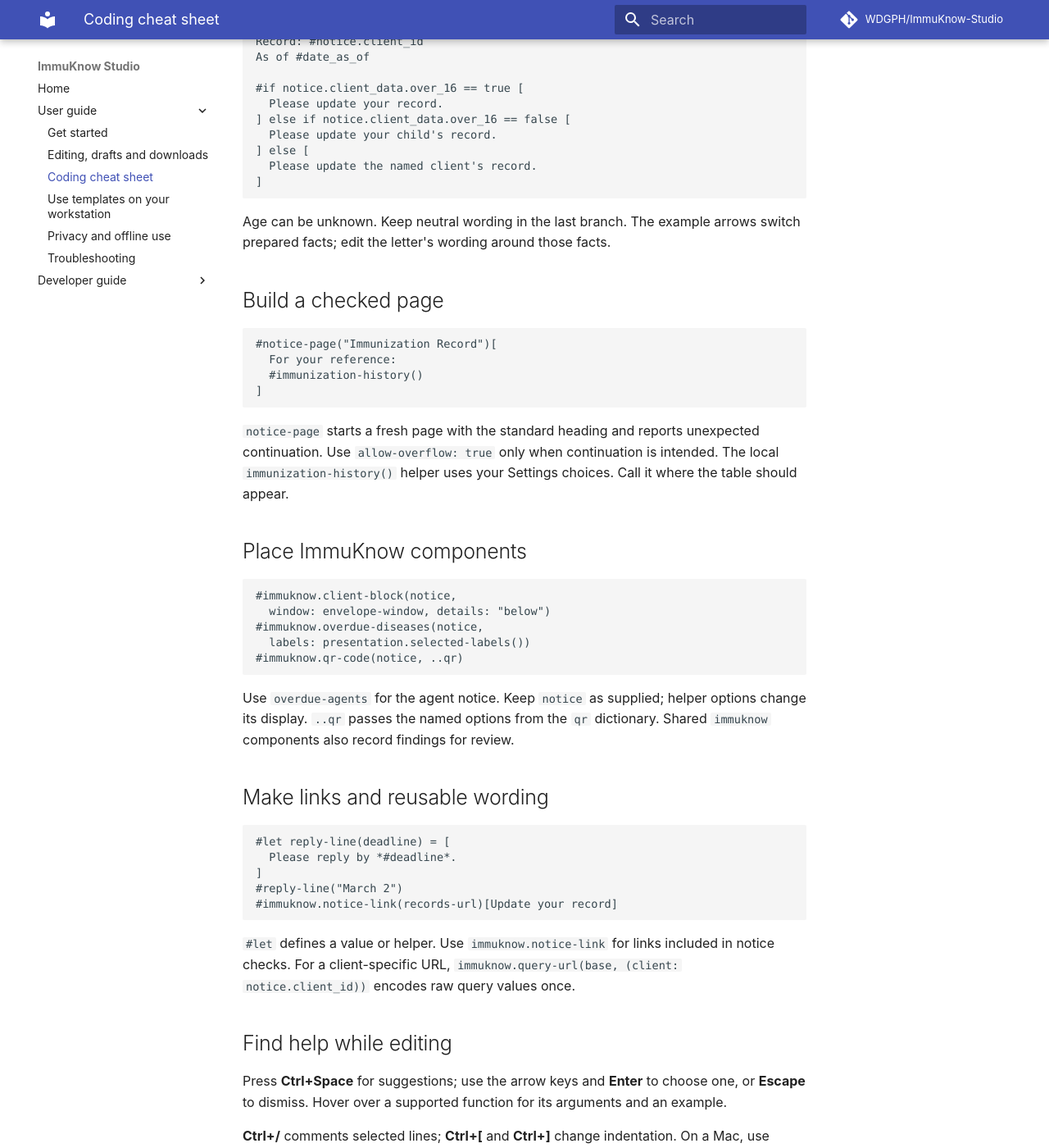
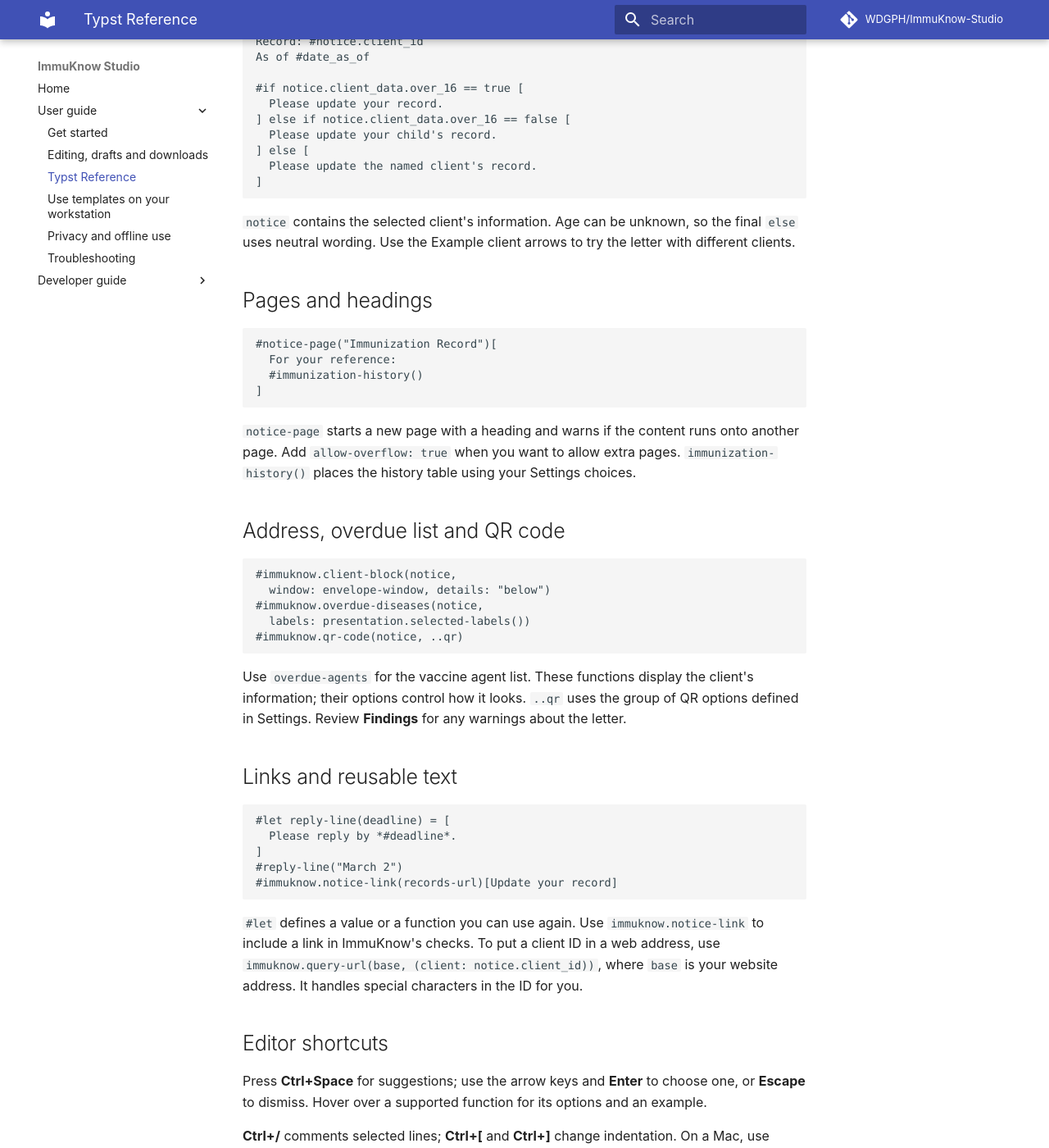
Before and after one commit to WDGPH/ImmuKnow-Studio, an MkDocs documentation site: the page built from docs/coding-cheatsheet.md, in a window 1280 px wide and 1400 px high, scrolled down 636 px. Shown: the whole window at 82% size. Built offline with MkDocs 1.6.1 and Material for MkDocs 9.7.7, drawn with Linux system fonts in a browser that asks for light colours; comment, search, counter and statistics services are not loaded; some of the changed text lies outside the part shown.

Commit message:
Move Typst Reference to the header and simplify its wording

```diff
--- a/docs/coding-cheatsheet.md
+++ b/docs/coding-cheatsheet.md
@@ -1,9 +1,10 @@
-<!-- Shared with Studio's offline coding cheat sheet. Keep this content as HTML
+<!-- Shared with Studio's offline Typst Reference. Keep this content as HTML
      so the manual and the dialog use the same examples without a Markdown parser. -->
-<h1 id="coding-cheatsheet-title">Typst and ImmuKnow coding cheat sheet</h1>
-<p>Use these patterns in <strong>Template</strong> with the supplied Settings import
-and <code>#show: notice-style</code>. Keep those opening lines: Settings supplies
-the prepared <code>notice</code>, dates and helpers used below.</p>
+<h1 id="coding-cheatsheet-title">Typst Reference</h1>
+<p>Examples for editing ImmuKnow letters. Keep the opening
+<code>#import "settings.typ": *</code> and <code>#show: notice-style</code>
+lines in <strong>Template</strong>. They provide the client information,
+dates and page settings used below.</p>
 
 <div class="coding-cheatsheet-grid">
 <section>
@@ -21,7 +22,7 @@ at sign, and <code>\#</code> for a literal hash.</p>
 </section>
 
 <section>
-<h2>Use client facts and wording</h2>
+<h2>Client information</h2>
 <pre><code>Record: #notice.client_id
 As of #date_as_of
 
@@ -32,53 +33,56 @@ As of #date_as_of
 ] else [
   Please update the named client's record.
 ]</code></pre>
-<p>Age can be unknown. Keep neutral wording in the last branch. The example
-arrows switch prepared facts; edit the letter's wording around those facts.</p>
+<p><code>notice</code> contains the selected client's information.
+Age can be unknown, so the final <code>else</code> uses neutral wording.
+Use the Example client arrows to try the letter with different clients.</p>
 </section>
 
 <section>
-<h2>Build a checked page</h2>
+<h2>Pages and headings</h2>
 <pre><code>#notice-page("Immunization Record")[
   For your reference:
   #immunization-history()
 ]</code></pre>
-<p><code>notice-page</code> starts a fresh page with the standard heading and
-reports unexpected continuation. Use <code>allow-overflow: true</code> only when
-continuation is intended. The local <code>immunization-history()</code> helper
-uses your Settings choices. Call it where the table should appear.</p>
+<p><code>notice-page</code> starts a new page with a heading and warns if the
+content runs onto another page. Add <code>allow-overflow: true</code> when you
+want to allow extra pages. <code>immunization-history()</code> places the history
+table using your Settings choices.</p>
 </section>
 
 <section>
-<h2>Place ImmuKnow components</h2>
+<h2>Address, overdue list and QR code</h2>
 <pre><code>#immuknow.client-block(notice,
   window: envelope-window, details: "below")
 #immuknow.overdue-diseases(notice,
   labels: presentation.selected-labels())
 #immuknow.qr-code(notice, ..qr)</code></pre>
-<p>Use <code>overdue-agents</code> for the agent notice. Keep
-<code>notice</code> as supplied; helper options change its display.
-<code>..qr</code> passes the named options from the <code>qr</code> dictionary.
-Shared <code>immuknow</code> components also record findings for review.</p>
+<p>Use <code>overdue-agents</code> for the vaccine agent list.
+These functions display the client's information; their options control how
+it looks. <code>..qr</code> uses the group of QR options defined in Settings.
+Review <strong>Findings</strong> for any warnings about the letter.</p>
 </section>
 
 <section>
-<h2>Make links and reusable wording</h2>
+<h2>Links and reusable text</h2>
 <pre><code>#let reply-line(deadline) = [
   Please reply by *#deadline*.
 ]
 #reply-line("March 2")
 #immuknow.notice-link(records-url)[Update your record]</code></pre>
-<p><code>#let</code> defines a value or helper. Use
-<code>immuknow.notice-link</code> for links included in notice checks. For a
-client-specific URL, <code>immuknow.query-url(base, (client: notice.client_id))</code>
-encodes raw query values once.</p>
+<p><code>#let</code> defines a value or a function you can use again.
+Use <code>immuknow.notice-link</code> to include a link in ImmuKnow's checks.
+To put a client ID in a web address, use
+<code>immuknow.query-url(base, (client: notice.client_id))</code>, where
+<code>base</code> is your website address. It handles special characters in
+the ID for you.</p>
 </section>
 
 <section>
-<h2>Find help while editing</h2>
+<h2>Editor shortcuts</h2>
 <p>Press <strong>Ctrl+Space</strong> for suggestions; use the arrow keys and
 <strong>Enter</strong> to choose one, or <strong>Escape</strong> to dismiss.
-Hover over a supported function for its arguments and an example.</p>
+Hover over a supported function for its options and an example.</p>
 <p><strong>Ctrl+/</strong> comments selected lines;
 <strong>Ctrl+[</strong> and <strong>Ctrl+]</strong> change indentation.
 On a Mac, use <strong>Command</strong> for these editing shortcuts; suggestions
--- a/index.html
+++ b/index.html
@@ -33,6 +33,7 @@
 </section></details>
 <button id="theme-toggle" aria-label="Switch to dark mode"></button>
 <a class="github-link" href="https://github.com/WDGPH/ImmuKnow" target="_blank" rel="noopener noreferrer" aria-label="ImmuKnow on GitHub" title="ImmuKnow on GitHub"><svg viewBox="0 0 24 24" aria-hidden="true"><path fill="currentColor" d="M12 .9a11.1 11.1 0 0 0-3.5 21.6c.6.1.8-.2.8-.5v-2.1c-3.2.7-3.9-1.4-3.9-1.4-.5-1.3-1.3-1.6-1.3-1.6-1.1-.7.1-.7.1-.7 1.2.1 1.8 1.2 1.8 1.2 1.1 1.8 2.8 1.3 3.5 1 .1-.8.4-1.3.7-1.6-2.6-.3-5.3-1.3-5.3-5.5 0-1.2.4-2.2 1.2-3-.1-.3-.5-1.5.1-3 0 0 1-.3 3.1 1.2a10.8 10.8 0 0 1 5.7 0c2.1-1.5 3.1-1.2 3.1-1.2.6 1.5.2 2.7.1 3 .8.8 1.2 1.8 1.2 3 0 4.2-2.7 5.2-5.3 5.5.4.4.8 1.1.8 2.2V22c0 .3.2.6.8.5A11.1 11.1 0 0 0 12 .9Z"/></svg></a>
+<button id="coding-cheatsheet-open" aria-haspopup="dialog"><svg viewBox="0 0 24 24" aria-hidden="true"><path d="M12 5v15M3 4h5a4 4 0 0 1 4 2 4 4 0 0 1 4-2h5v15h-5a4 4 0 0 0-4 2 4 4 0 0 0-4-2H3Z"/></svg><span>Typst Reference</span></button>
 <button id="help-open" aria-label="Start walkthrough" title="Start walkthrough" aria-haspopup="dialog"><svg viewBox="0 0 24 24" aria-hidden="true"><circle cx="12" cy="12" r="9"/><path d="M9.5 9a2.5 2.5 0 0 1 5 0c0 1.7-2.5 2-2.5 4M12 16.5h.01"/></svg></button>
 </div>
 </header>
@@ -42,7 +43,7 @@
 <section class="editor-pane" aria-label="Template source">
 <div class="pane-heading"><div class="editor-tabs" role="tablist" aria-label="Editor">
 <button id="theme-tab" role="tab" aria-selected="false" aria-controls="theme-panel" tabindex="-1" disabled><svg viewBox="0 0 24 24" aria-hidden="true" focusable="false"><path d="m14 5 5 5M4 20l4-1L20 7a2.8 2.8 0 0 0-4-4L4 15Z"/><path d="M4 15l5 5"/></svg><span>Theme</span></button><button id="template-tab" role="tab" aria-selected="true" aria-controls="editor-panel" disabled><svg viewBox="0 0 24 24" aria-hidden="true" focusable="false"><path d="M14 3H5v18h14V8Z"/><path d="M14 3v5h5M9 12h6M9 16h6"/></svg><span>Template</span></button><button id="settings-tab" role="tab" aria-selected="false" aria-controls="editor-panel" tabindex="-1" disabled><svg viewBox="0 0 24 24" aria-hidden="true" focusable="false"><path d="m9.5 3-.5 2-2 .9-1.8-.6-2.5 4.3 1.5 1.4v2l-1.5 1.4 2.5 4.3 1.8-.6 2 .9.5 2h5l.5-2 2-.9 1.8.6 2.5-4.3-1.5-1.4v-2l1.5-1.4-2.5-4.3-1.8.6-2-.9-.5-2Z"/><circle cx="12" cy="12" r="3"/></svg><span>Settings</span></button>
-</div><button id="coding-cheatsheet-open" aria-haspopup="dialog">Coding cheat sheet</button><span id="save-state" class="hint" role="status"></span></div>
+</div><span id="save-state" class="hint" role="status"></span></div>
 <div id="settings-controls" hidden><div class="preview-options"><label><input type="checkbox" id="guide">Show window guide</label></div></div>
 <div class="source-body" id="editor-panel" role="tabpanel" aria-labelledby="template-tab"><div id="editor"></div></div>
 <section id="theme-panel" class="theme-panel" role="tabpanel" aria-labelledby="theme-tab" hidden>
@@ -80,7 +81,7 @@
 </form>
 </dialog>
 <dialog id="coding-cheatsheet-dialog" aria-labelledby="coding-cheatsheet-title">
-<button id="coding-cheatsheet-close" autofocus>Close cheat sheet</button>
+<button id="coding-cheatsheet-close" autofocus>Close reference</button>
 <div id="coding-cheatsheet-content"></div>
 </dialog>
 <dialog id="tour-dialog" aria-labelledby="tour-title" aria-describedby="tour-text"><div id="tour-highlight" aria-hidden="true"></div><svg id="tour-arrow" aria-hidden="true"><defs><marker id="tour-arrowhead" markerWidth="10" markerHeight="10" refX="8" refY="5" orient="auto"><path d="M 0 0 L 8 5 L 0 10" fill="none" stroke="currentColor" stroke-width="2"/></marker></defs><path id="tour-line" fill="none" stroke="currentColor" stroke-width="2" marker-end="url(#tour-arrowhead)"/></svg><section id="tour-card"><div class="help-heading"><span id="tour-progress" aria-live="polite"></span><button id="tour-close" aria-label="Close walkthrough">×</button></div><h2 id="tour-title"></h2><p id="tour-text"></p><div class="tour-navigation"><button id="tour-back">Back</button><button id="tour-next">Next</button></div></section></dialog>
--- a/mkdocs.yml
+++ b/mkdocs.yml
@@ -24,7 +24,7 @@ nav:
   - User guide:
       - Get started: getting-started.md
       - Editing, drafts and downloads: studio.md
-      - Coding cheat sheet: coding-cheatsheet.md
+      - Typst Reference: coding-cheatsheet.md
       - Use templates on your workstation: local-production.md
       - Privacy and offline use: privacy-offline.md
       - Troubleshooting: troubleshooting.md
```
Also changed, not shown: docs/studio.md (+3 -3 lines), src/style.css (+9 -12 lines), 2 other files.
